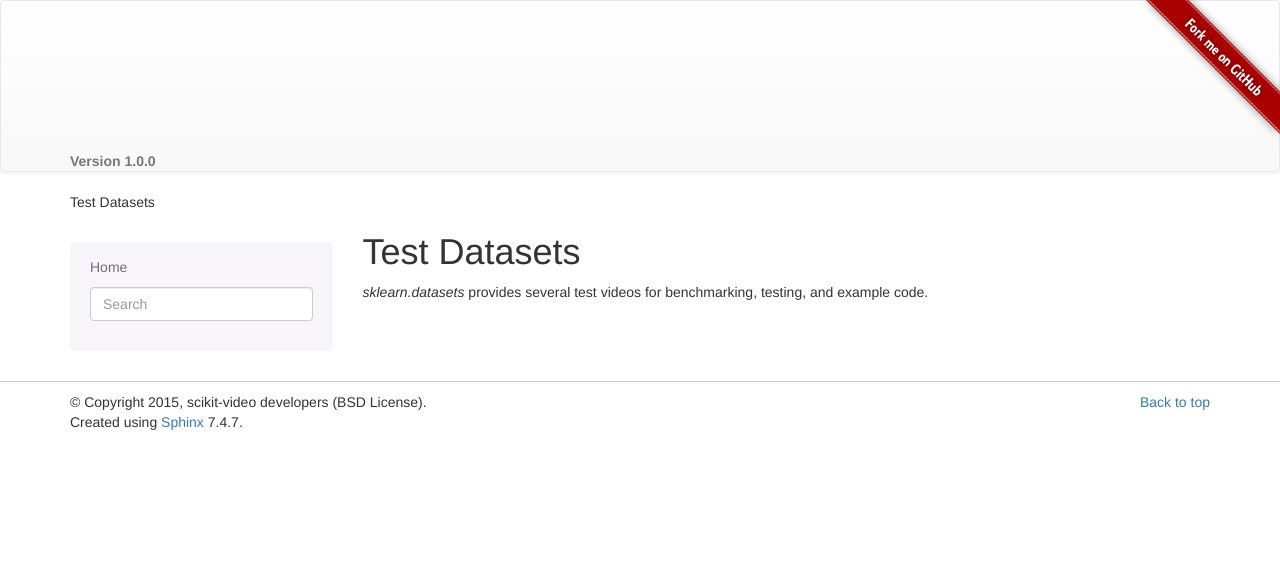
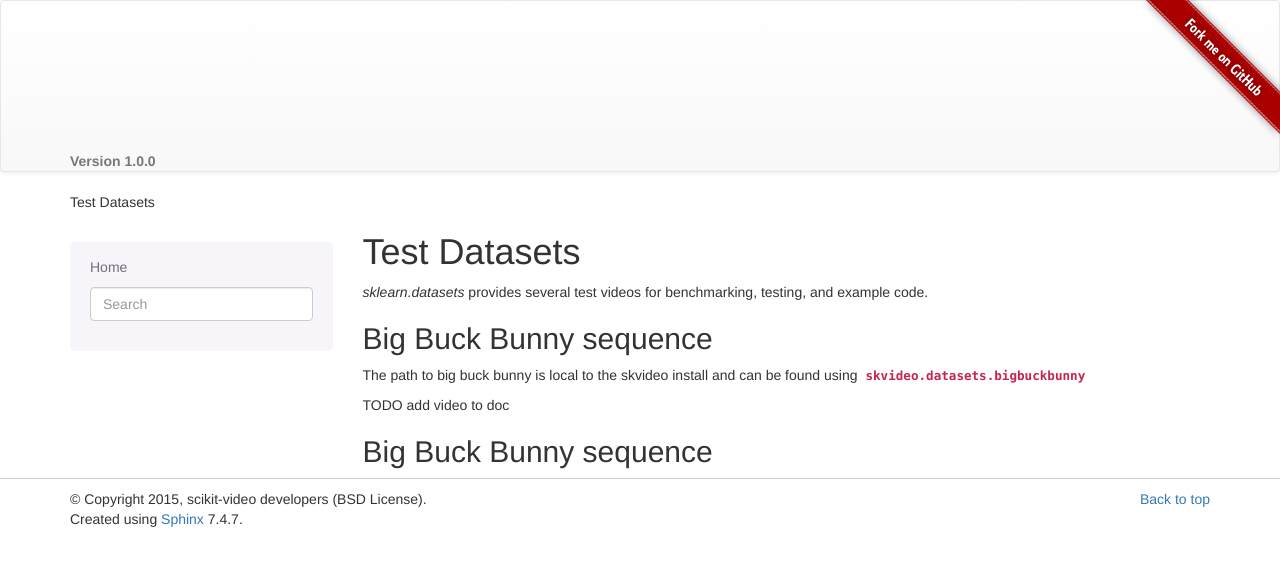
Before and after one commit to scikit-video/scikit-video, a Sphinx documentation site: the page built from doc/datasets.rst, in a window 1280 px wide. Shown: the top 566 px of the page. Built offline with Sphinx 7.4.7, drawn with Linux system fonts in a browser that asks for light colours; formulas are drawn with MathJax 3.

Commit message:
update datsets

```diff
--- a/doc/datasets.rst
+++ b/doc/datasets.rst
@@ -1,11 +1,28 @@
 .. _datasets:
 
+===========================
 Test Datasets
------------------------
+===========================
 
 .. currentmodule:: sklearn.datasets
 
 `sklearn.datasets` provides several test videos for benchmarking, testing, and example code.
 
+Big Buck Bunny sequence
+-----------------------
+
+The path to big buck bunny is local to the skvideo install and can be found using :func:`skvideo.datasets.bigbuckbunny`
+
+TODO add video to doc
+
+
+Big Buck Bunny sequence
+-----------------------
+
+
+
+
+
+
 .. toctree::
     :hidden:
```
